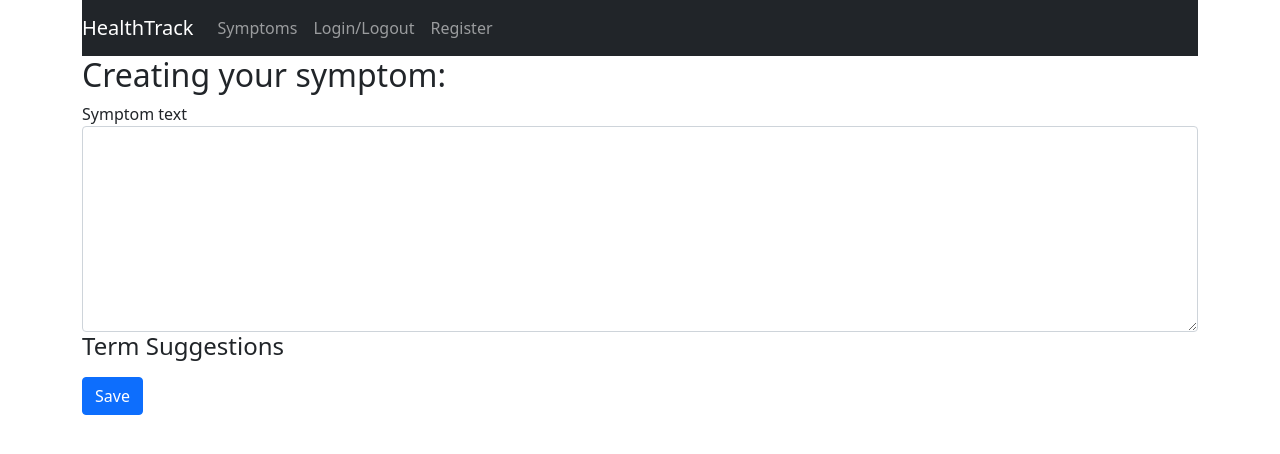
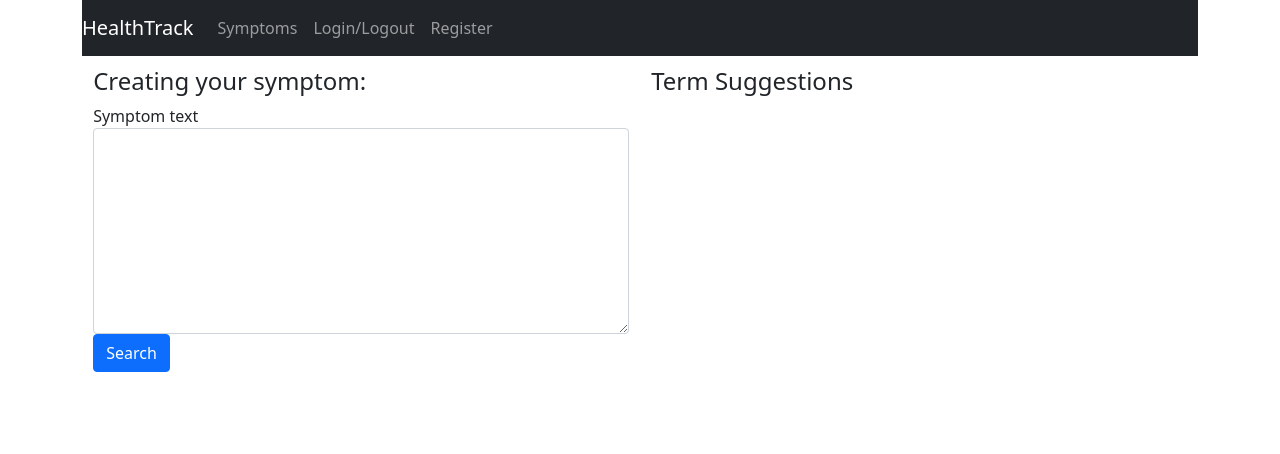
Before and after one commit to dpadron08/healthtrack, a React (Create React App) app in the folder frontend/: page /symptoms/create in a window 1280 px wide. Shown: the top 454 px of the page. Built offline with nearby package versions, Linux system fonts and the light colour scheme.

Commit message:
In the create symptom page, put suggestions and form side by side

```diff
--- a/frontend/src/App.css
+++ b/frontend/src/App.css
@@ -36,3 +36,13 @@
     transform: rotate(360deg);
   }
 }
+
+.flex-container {
+  display: flex;
+}
+
+.flex-child {
+  flex: 1;
+  text-align: left;
+  margin: 1%;
+}
--- a/frontend/src/pages/symptom-create.js
+++ b/frontend/src/pages/symptom-create.js
@@ -1,3 +1,4 @@
+import "../App.css";
 import React from "react";
 import hpoSearchService from "../services/hpoSearchService";
 
@@ -21,8 +22,9 @@ const SymptomCreate = () => {
   };
 
   return (
-    <div>
-      <h2>Creating your symptom: </h2>
+    <div className="flex-container">
+      <div className="flex-child">
+        <h4>Creating your symptom: </h4>
         <form>
           <div className="form-group">
             <label htmlFor="textarea">Symptom text</label>
@@ -35,11 +37,18 @@ const SymptomCreate = () => {
             ></textarea>
           </div>
         </form>
+        <button
+          type="submit"
+          className="btn btn-primary"
+          onClick={handleSubmit}
+        >
+          Search
+        </button>
+      </div>
+      <div className="flex-child">
         <h4>Term Suggestions</h4>
         <p>{suggestions}</p>
-      <button type="submit" className="btn btn-primary" onClick={handleSubmit}>
-        Save
-      </button>
+      </div>
     </div>
   );
 };
```
Lines whose indentation alone changed are shown as unchanged.
